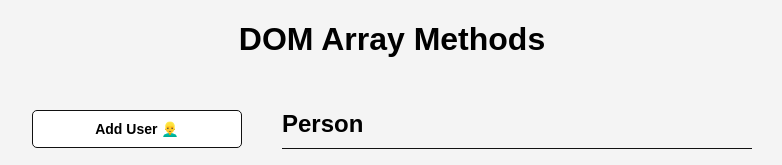
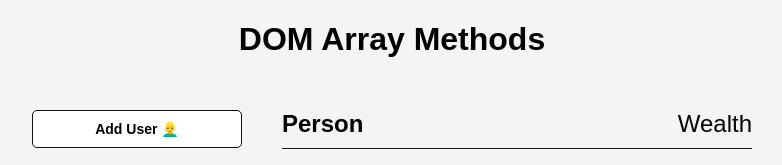
Before and after one commit to AnsonAMS/dom-array-methods, a plain HTML site: page index.html in a window 1280 px wide. Shown: the top 165 px of the page, without its empty margins (248-1030 px from the left). Drawn offline with Linux system fonts and the light colour scheme.

Commit message:
Updating html

```diff
--- a/index.html
+++ b/index.html
@@ -19,7 +19,7 @@
             <button id="calculate-wealth">Calculate entire Wealth 🧮</button>
         </aside>
         <main id="main">
-            <h2><strong>Person</strong></h2>
+            <h2><strong>Person</strong>Wealth</h2>
         </main>
     </div>
 
```
